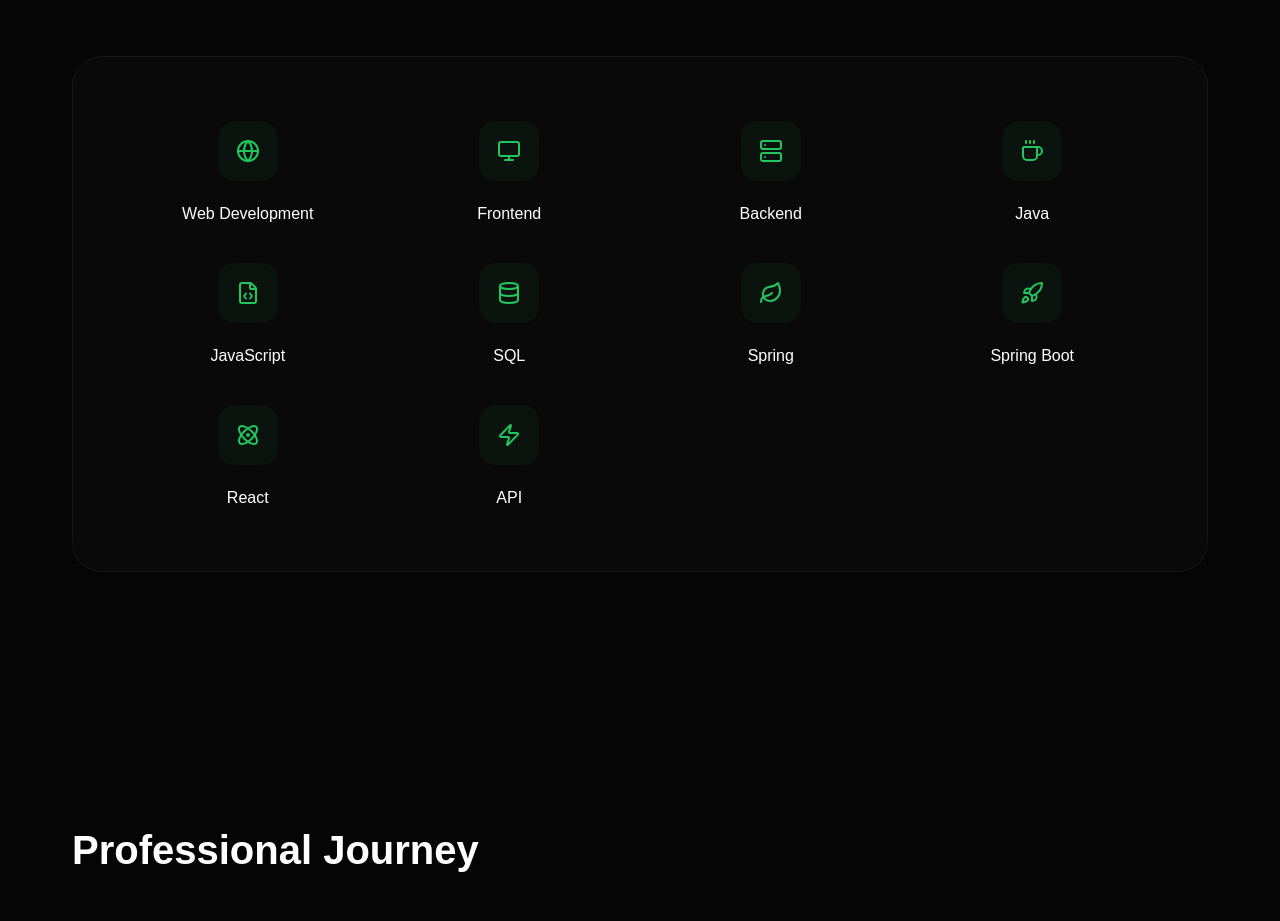
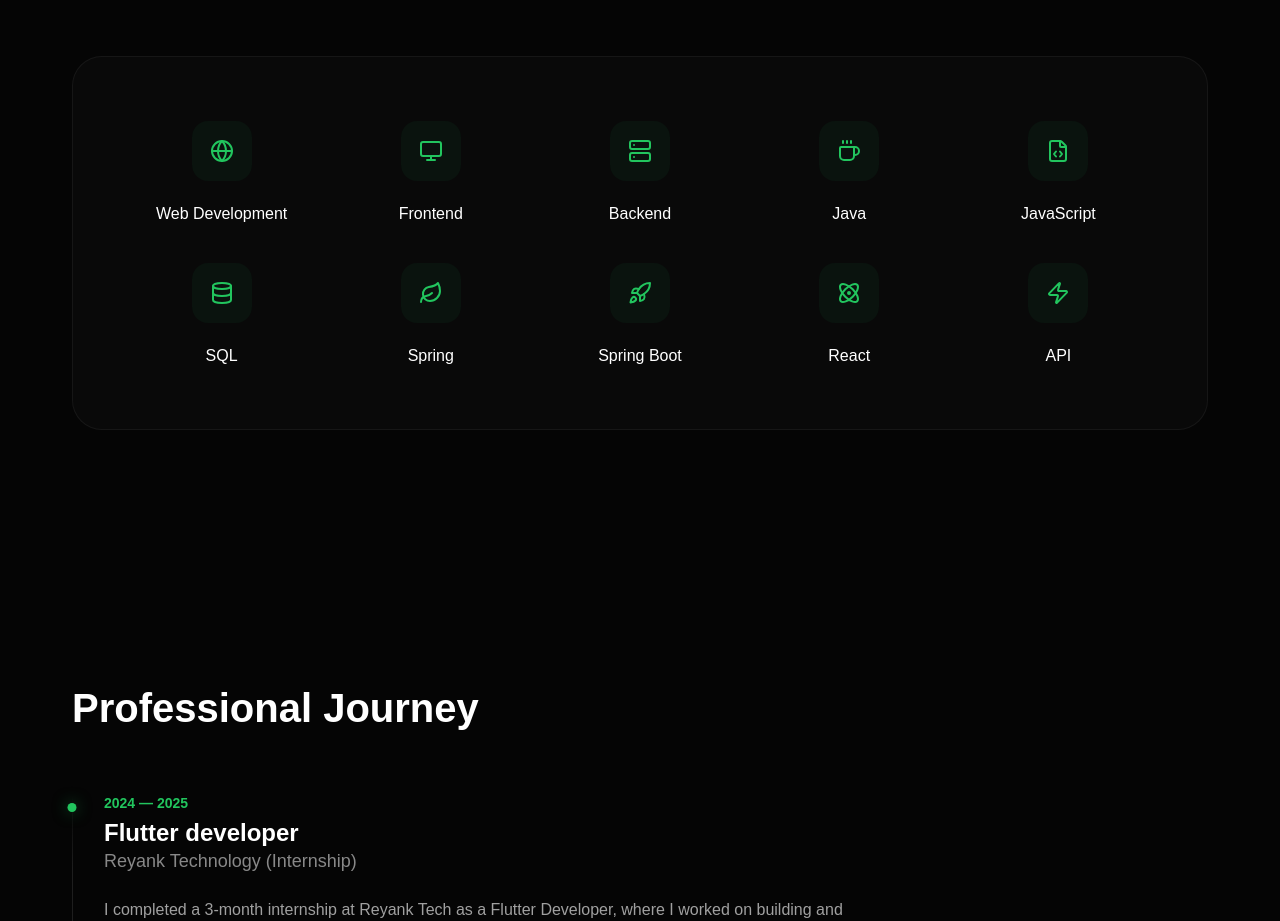
Before and after one commit to aad-law/My-Portfolio, a Next.js app: page /about in a window 1280 px wide. Shown: the part 880-1801 px from the top of the page. Built offline with nearby package versions, Linux system fonts and the light colour scheme.

Commit message:
Fix mobile UI issues: responsive skills grid, GitHub calendar, and contact header spacing

```diff
--- a/src/app/api/contact/route.js
+++ b/src/app/api/contact/route.js
@@ -7,6 +7,7 @@
 
 export async function POST(req) {
   if (!resend) {
+    console.error("Attempted to send email but RESEND_API_KEY is missing or invalid.");
     return NextResponse.json(
       { error: 'Email service not configured' },
       { status: 503 }
--- a/src/components/About/About.module.css
+++ b/src/components/About/About.module.css
@@ -137,8 +137,25 @@
 
 .skillsGrid {
     display: grid;
-    grid-template-columns: repeat(auto-fit, minmax(200px, 1fr));
-    gap: 2.5rem;
+    grid-template-columns: repeat(2, 1fr);
+    /* Mobile: 2 columns */
+    gap: 2rem;
+}
+
+@media (min-width: 640px) {
+    .skillsGrid {
+        grid-template-columns: repeat(3, 1fr);
+        /* Tablet: 3 columns */
+        gap: 2.5rem;
+    }
+}
+
+@media (min-width: 1024px) {
+    .skillsGrid {
+        grid-template-columns: repeat(5, 1fr);
+        /* Desktop: 5 columns */
+        gap: 2.5rem;
+    }
 }
 
 .skillItem {
--- a/src/components/Contact/Contact.module.css
+++ b/src/components/Contact/Contact.module.css
@@ -5,6 +5,8 @@
     align-items: center;
     justify-content: center;
     padding: 2rem;
+    padding-top: 6rem;
+    /* Account for fixed navbar */
     position: relative;
     overflow: hidden;
 }
```
Also changed, not shown: src/components/Project/GitHubCalendar.module.css (+31 -0 lines).
